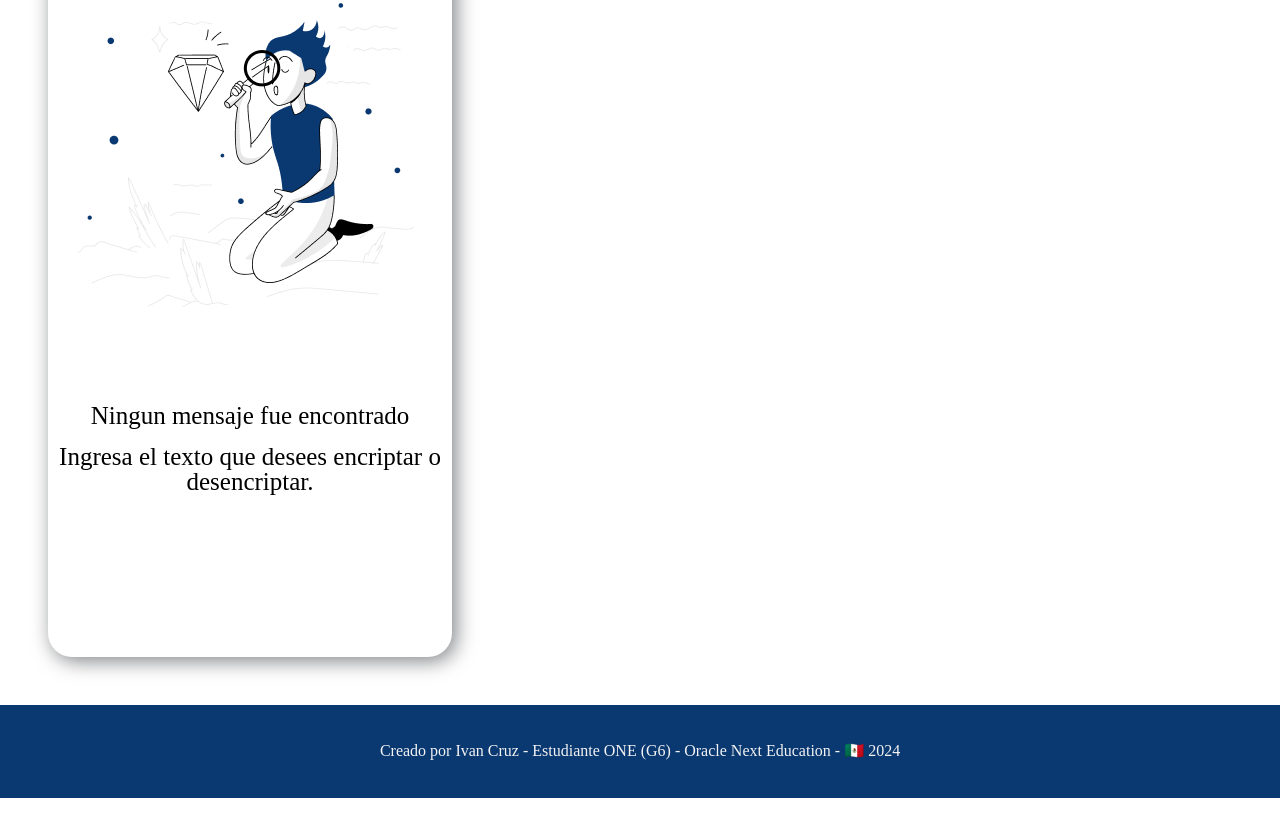
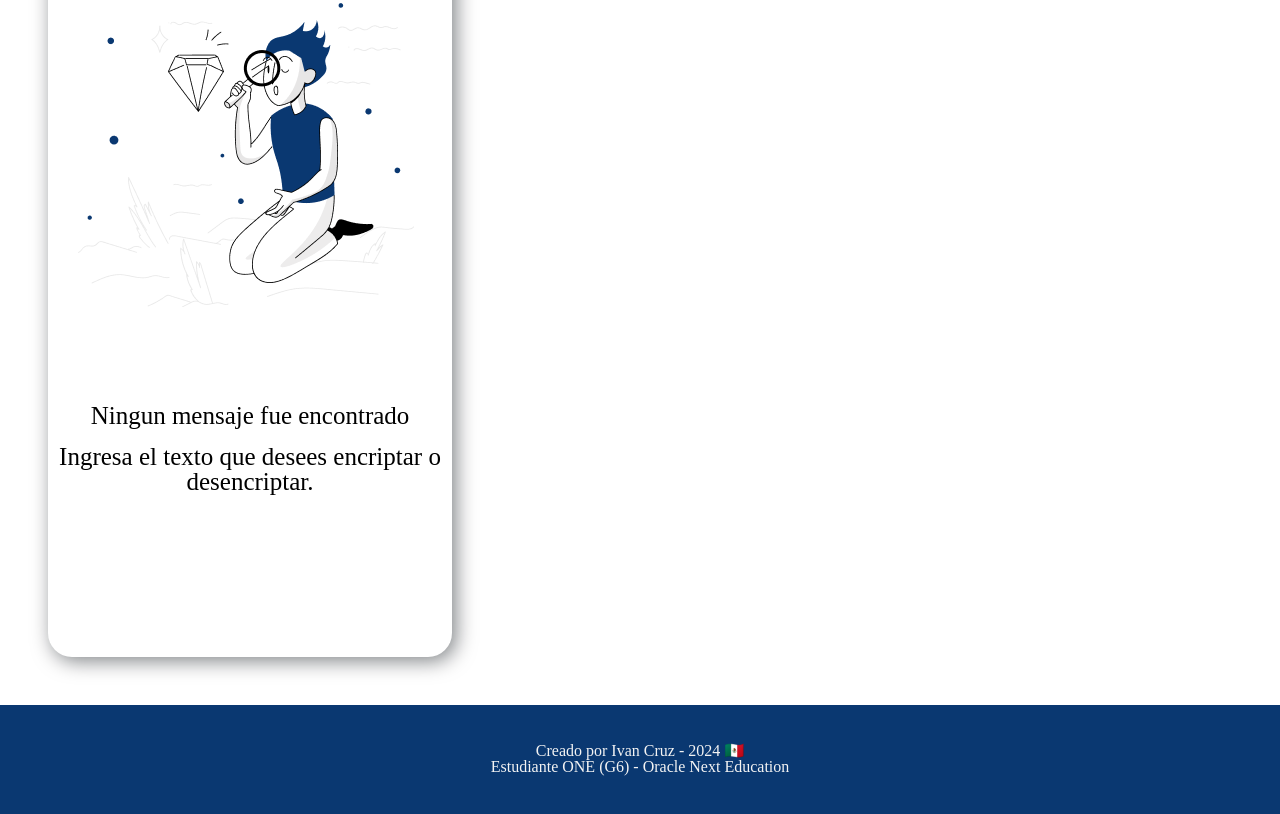
Before and after one commit to Ivandv19/challenge-encriptador, a plain HTML site: page index.html in a window 1280 px wide. Shown: the part 995-1809 px from the top of the page. Drawn offline with Linux system fonts and the light colour scheme.

Commit message:
v1 actualiza index y css

```diff
--- a/index.html
+++ b/index.html
@@ -48,7 +48,7 @@
     </main>
     <footer>
         <div class="container-footer">
-            <p>Creado por Ivan Cruz - Estudiante ONE (G6) - Oracle Next Education - 🇲🇽 2024 </p>
+            <p>Creado por Ivan Cruz - 2024 🇲🇽 <br>  Estudiante ONE (G6) - Oracle Next Education </p>
         </div>
     </footer>
     <script src="app.js"></script>
--- a/style.css
+++ b/style.css
@@ -7,7 +7,7 @@
 
 main {
     width: 100%;
-    height: 900px;
+    height: 850px;
 }
 
 
@@ -212,15 +212,25 @@ main {
 
 }
 
+footer {
+    position: relative;
+    display: flex;
+    width: 100%;
+    height: 100%;
+}
 
 .container-footer {
+    width: 100%;
+    height: 100%;
     background-color: #0A3871;
     padding: 3% 0;
-    display: flex;
+    text-align: center;
     justify-content: center;
     color: #F3F3F3;
     clear: both;
 }
+
+
 
 @media only screen and (max-width: 768px) {
 
@@ -257,7 +267,6 @@ main {
         margin: 0 auto;
         top: 0;
         left: 0;
-
     }
 
 
@@ -304,7 +313,6 @@ main {
         top: 0;
         left: 0;
         font-size: 20%;
-
     }
 
 
```
